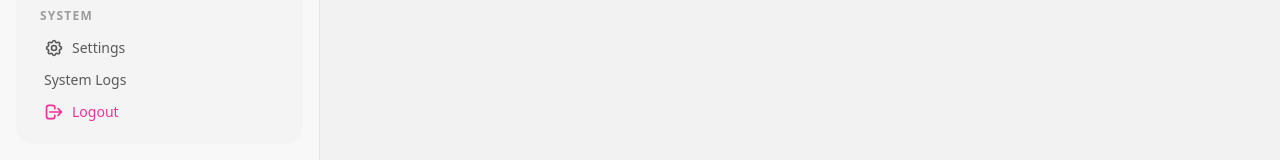
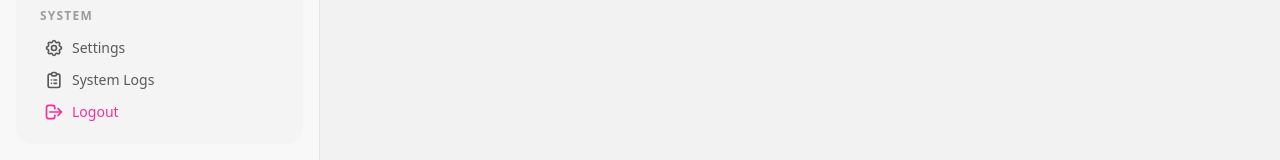
Before and after one commit to RadioOneAI/Frontend, a React (Vite) app in the folder radio-one-ai/: page /admin/patients in a window 1280 px wide. Shown: the part 640-800 px from the top of the page. Built offline with nearby package versions, Linux system fonts and the light colour scheme.

Commit message:
add missing icon for System Logs in AdminSidebar

```diff
--- a/radio-one-ai/src/component/AdminSidebar.jsx
+++ b/radio-one-ai/src/component/AdminSidebar.jsx
@@ -84,10 +84,12 @@ export default function AdminSidebar() {
               </Link>
             </li>
 
-            {/* In the bottom "System" section of your sidebar */}
+            {/* System Logs with new Icon */}
             <li>
             <Link to="/admin/logs" className={`rounded-lg ${getLinkClass("/admin/logs")}`}>
-                {/* ...icon... */}
+                <svg xmlns="http://www.w3.org/2000/svg" className="h-5 w-5" fill="none" viewBox="0 0 24 24" stroke="currentColor">
+                  <path strokeLinecap="round" strokeLinejoin="round" strokeWidth="2" d="M9 5H7a2 2 0 00-2 2v12a2 2 0 002 2h10a2 2 0 002-2V7a2 2 0 00-2-2h-2M9 5a2 2 0 002 2h2a2 2 0 002-2M9 5a2 2 0 012-2h2a2 2 0 012 2m-3 7h3m-3 4h3m-6-4h.01M9 16h.01" />
+                </svg>
                 System Logs
             </Link>
             </li>
```
